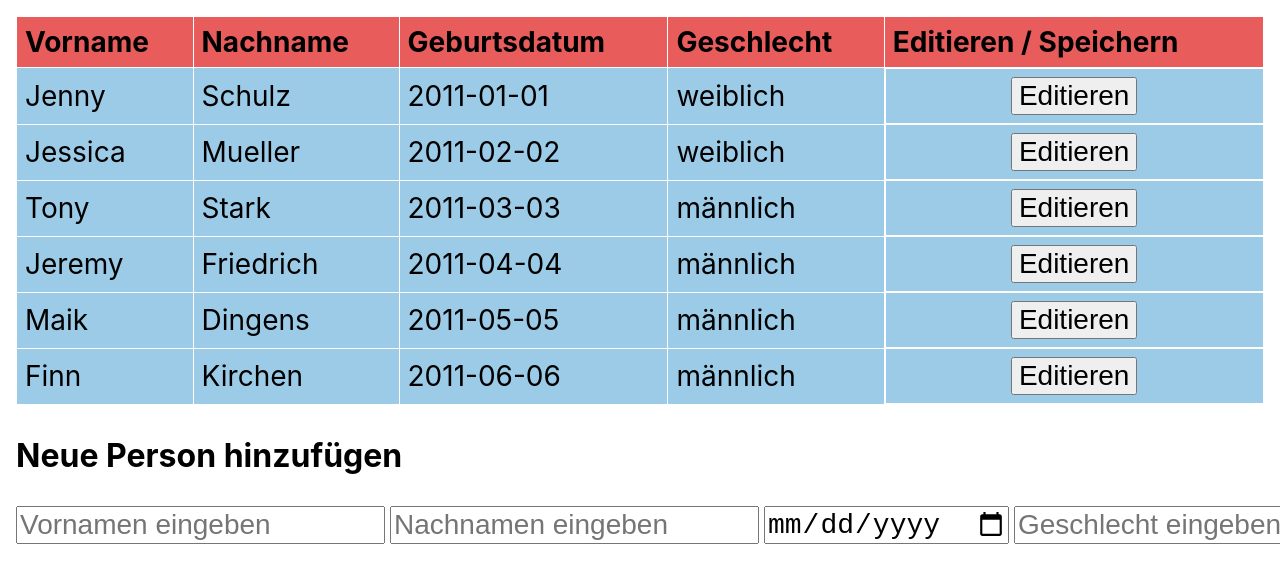
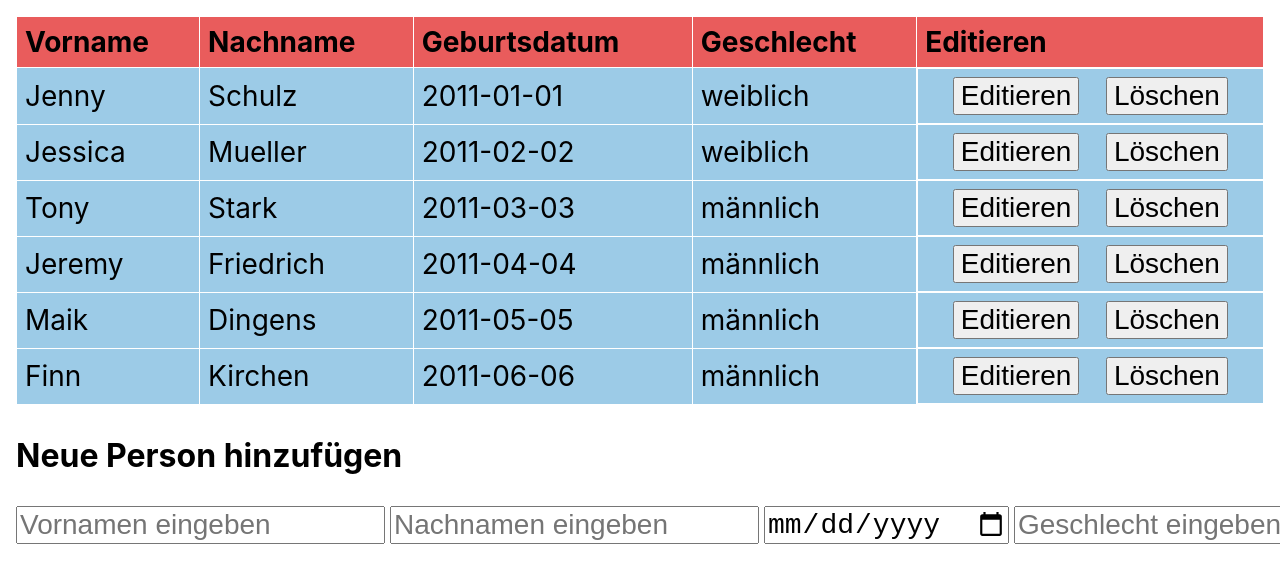
Before and after one commit to JanMartinF/kindergardenApp, a React (Create React App) app in the folder kindergarten_frontend/: page / in a window 1280 px wide. Shown: the top 582 px of the page. Built offline with nearby package versions, Linux system fonts and the light colour scheme.

Commit message:
Berkant Kinder View 03.03.

```diff
--- a/kindergarten_frontend/src/components/RowEditieren.js
+++ b/kindergarten_frontend/src/components/RowEditieren.js
@@ -2,7 +2,7 @@ import React from "react"
 
 
 /* Spalten noch erweitern !!*/
-const RowEditieren = ({editFormData, handleEditFormChange}) => {
+const RowEditieren = ({editFormData, handleEditFormChange, handleCancelClick}) => {
     return (
         <tr>
             <td>
@@ -47,6 +47,7 @@ const RowEditieren = ({editFormData, handleEditFormChange}) => {
             </td>
             <td>
                 <button type="submit">Speichern</button>
+                <button type="button" onClick={handleCancelClick}>Abbruch</button>
             </td>
         </tr>
 
--- a/kindergarten_frontend/src/components/RowLesen.js
+++ b/kindergarten_frontend/src/components/RowLesen.js
@@ -1,6 +1,6 @@
 import React from "react"
 
-const RowLesen = ({ contact, handleEditClick }) => {
+const RowLesen = ({ contact, handleEditClick, handleDeleteClick }) => {
     return (
         <tr>
             <td>{contact.vorname}</td>
@@ -20,6 +20,7 @@ const RowLesen = ({ contact, handleEditClick }) => {
             <td>keine</td> */}
             <td>
                 <button type="button" onClick={(event)=> handleEditClick(event, contact)}>Editieren</button>
+                <button type="button" onClick={()=> handleDeleteClick(contact.id)}>Löschen</button>
             </td>
         </tr>
     );
--- a/kindergarten_frontend/src/components/StammDatenKinder.jsx
+++ b/kindergarten_frontend/src/components/StammDatenKinder.jsx
@@ -97,7 +97,23 @@ const StammDatenKinder = () => {
       setEditFormData(formValues);
     };
 
-  return (
+    const handleCancelClick = () => {
+      setEditContactId(null);
+    };
+
+    /*Delete Row*/
+    const handleDeleteClick = (contactId) => {
+      const newContacts = [...contacts];
+
+      const index = contacts.findIndex((contact)=>contact.id === contactId);
+
+      newContacts.splice(index, 1);
+
+      setContacts(newContacts);
+    };
+
+
+    return (
     <div className='app-container'>
       <form onSubmit={handleEditFormSubmit}>
         <table>
@@ -118,7 +134,7 @@ const StammDatenKinder = () => {
               <th>Allergien</th>
               <th>Krankheiten</th>
               <th>Verhaltensauffälligkeiten</th> */}
-              <th>Editieren / Speichern</th>
+              <th>Editieren</th>
             </tr>
           </thead>
           <tbody>
@@ -127,8 +143,18 @@ const StammDatenKinder = () => {
 
             {contacts.map((contact)=> (
               <Fragment>
-                { editContactId === contact.id ? (<RowEditieren editFormData={editFormData} handleEditFormChange={handleEditFormChange}/>) : (<RowLesen contact={contact} handleEditClick={handleEditClick}/>)}
-
+                { editContactId === contact.id ? (
+                <RowEditieren
+                  editFormData={editFormData}
+                  handleEditFormChange={handleEditFormChange}
+                  handleCancelClick={handleCancelClick}
+                />
+                ) : (
+                <RowLesen
+                  contact={contact}
+                  handleEditClick={handleEditClick}
+                  handleDeleteClick={handleDeleteClick}
+                />)}
               </Fragment>
 
             ))}
```
